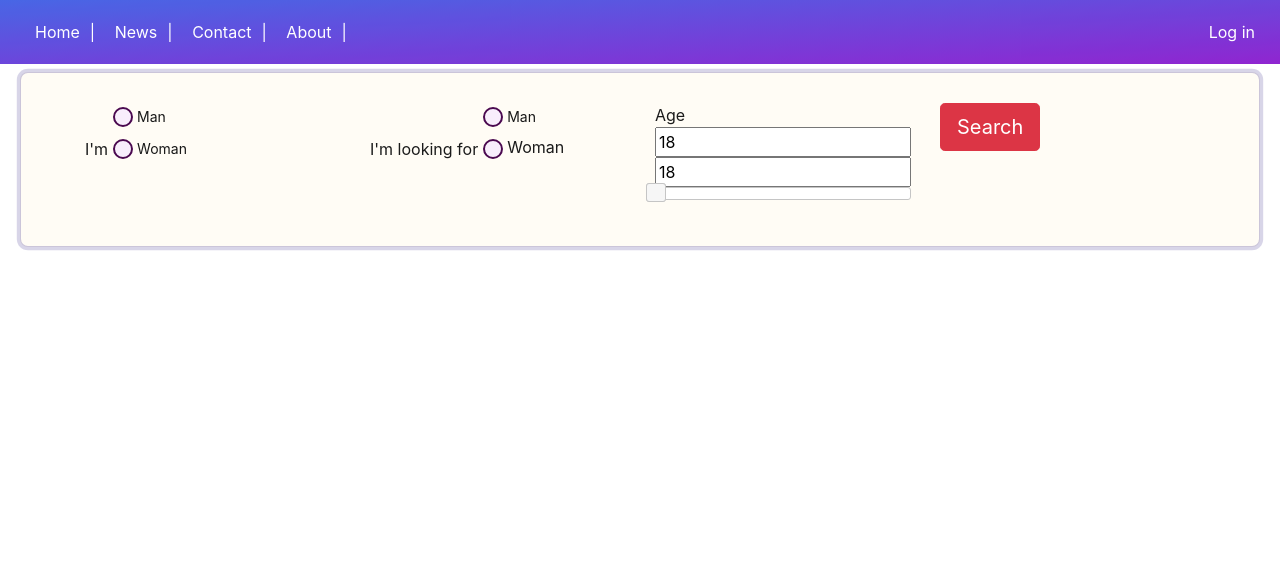
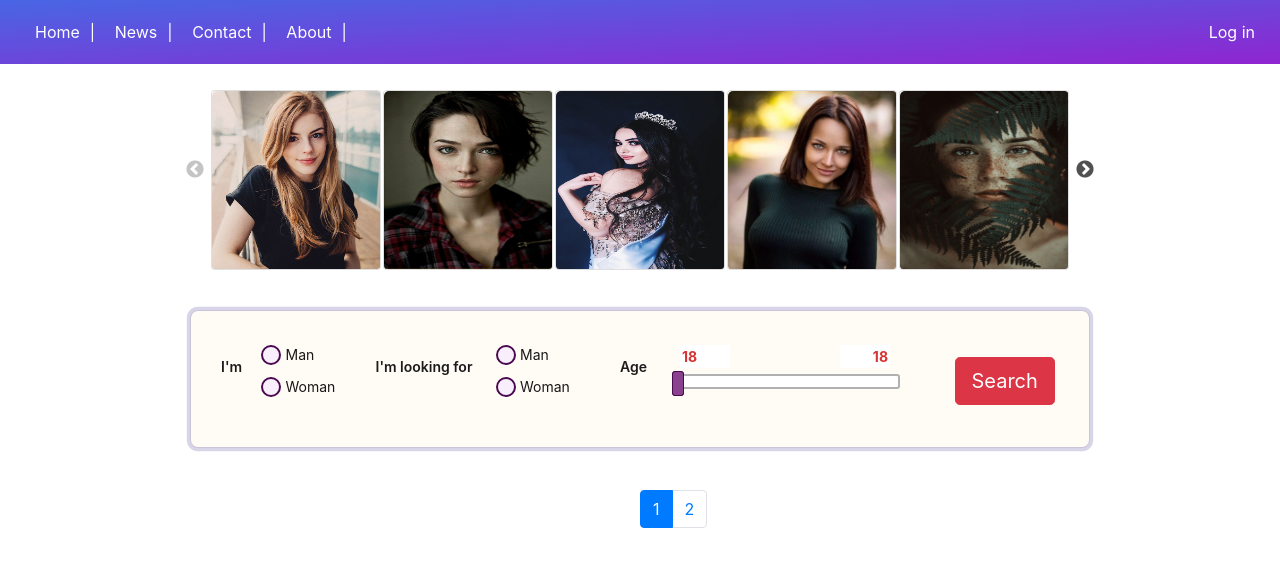
Before and after one commit to jar4i/lovoneo, a PHP site: page /search_form.php in a window 1280 px wide. Shown: the top 577 px of the page. Run offline with PHP 8.4, Linux system fonts and the light colour scheme; a user stored in the database is signed in; data comes from the database, SQL or seed files in the repository; some libraries are stand-ins or nearby versions.

Commit message:
Add style for search page

```diff
--- a/search_form.php
+++ b/search_form.php
@@ -3,11 +3,10 @@
 <title>LOVONEO | FIND YOUR LOVE</title>
 <link rel="stylesheet" href="https://cdnjs.cloudflare.com/ajax/libs/font-awesome/4.7.0/css/font-awesome.min.css"/>
 <link rel="stylesheet" href="style-search.css">
+<link rel="stylesheet" href="https://stackpath.bootstrapcdn.com/bootstrap/4.1.2/css/bootstrap.min.css" integrity="sha384-Smlep5jCw/wG7hdkwQ/Z5nLIefveQRIY9nfy6xoR1uRYBtpZgI6339F5dgvm/e9B" crossorigin="anonymous">
 <link rel="stylesheet" href="https://cdnjs.cloudflare.com/ajax/libs/jqueryui/1.12.1/jquery-ui.min.css">
 <link rel="stylesheet" type="text/css" href="slick/slick.css"/>
 <link rel="stylesheet" type="text/css" href="slick/slick-theme.css"/>
-<link rel="stylesheet" href="https://stackpath.bootstrapcdn.com/bootstrap/4.1.2/css/bootstrap.min.css" integrity="sha384-Smlep5jCw/wG7hdkwQ/Z5nLIefveQRIY9nfy6xoR1uRYBtpZgI6339F5dgvm/e9B" crossorigin="anonymous">
-<script type="text/javascript" charset="utf8" src="https://ajax.aspnetcdn.com/ajax/jQuery/jquery-2.0.3.js"></script>
 </head>
 <body>
 <header class="head fixed">
@@ -38,18 +37,15 @@
         </div>
     </div>
 </header>
-<!--
+
 <section class="section-slide">
     <div class="wrap">
         <div id="_slick-icons">
         </div>
     </div>
-</section>-->
+</section>
 <section class="section-control">
     <div class="wrap">
-        <br>
-        <br>
-        <br>
         <?php
         session_start();
             if (isset($_POST['search'])){
@@ -60,10 +56,8 @@
         ?>
         <div class="search-container">
             <form class="search rel" action="search_form.php" method="post">
-                <div class="container">
-                    <div class="row">
-                        <div class="col-md-3">
-                            <p class="inline search-text">I'm</p>
+                <div class="inline-block conter rel">
+                    <div class="inline-block search-text">I'm</div>
                     <div class="inline-block labeles-container">
                         <label class="labeles block">
                             <input class="radio radio1" type="radio" name="Radios1" id="r1-m" value="male" <?php if (isset($_POST[ 'Radios1']) && $_POST[ 'Radios1']=='male' ){echo ' checked="checked"';}?>>
@@ -71,15 +65,15 @@
                             <div class="inline-block label-r">Man</div>
                         </label>
                         <label class="labeles block">
-                                    <input class="radio d radio1" type="radio" name="Radios1" id="r1-f" value="female" <?php if (isset($_POST[ 'Radios1']) && $_POST[ 'Radios1']=='female' ){echo ' checked="checked"';}?>>
+                            <input class="radio radio1" type="radio" name="Radios1" id="r1-f" value="female" <?php if (isset($_POST[ 'Radios1']) && $_POST[ 'Radios1']=='female' ){echo ' checked="checked"';}?>>
                             <span class="inline-block radio-custom"></span>
                             <div class="inline-block label-r">Woman</div>
                         </label>
                     </div>
                 </div>
-                        <div class="col-md-3">
-                            <p class="inline search-text">I'm looking for</p>
-                            <div class="inline-block labeles-container">
+                <div class="inline-block conter conter-2 rel">
+                    <div class="inline-block search-text" >I'm looking for</div>
+                    <div class="inline-block labeles-container" id="labeles-container">
                         <label class="labeles block">
                             <input class="radio radio2" type="radio" name="Radios2" id="r2-m" value="male" <?php if (isset($_POST[ 'Radios2']) && $_POST[ 'Radios2']=='male' ){echo ' checked="checked"';}?>>
                             <span class="inline-block radio-custom"></span>
@@ -88,32 +82,29 @@
                         <label class="labeles block">
                             <input class="radio radio2" type="radio" name="Radios2" id="r2-f" value="female" <?php if (isset($_POST[ 'Radios2']) && $_POST[ 'Radios2']=='female' ){echo ' checked="checked"';}?>>
                             <span class="inline-block radio-custom"></span>
-                                    <div class="inline-block label">Woman</div>
+                            <div class="inline-block label-r">Woman</div>
                         </label>
                     </div>
                 </div>
-                        <div class="col-md-3">
-                            <div class="inline-block">Age</div>
-                            <div class="inline-block">
-                                <div class="rel">
+
+                <div class="inline-block rel conter conter-3">
+                    <div class="inline-block search-text">Age</div>
+                    <div class="inline-block slider">
                         <input type="text" class="inputs-age" name ="amount" id="amount" value="<?php echo isset($_POST['amount']) ? $_POST['amount'] : '' ?>" readonly>
                         <input type="text" class="inputs-age" name ="amount-2" id="amount-2" value="<?php echo isset($_POST['amount-2']) ? $_POST['amount-2'] : '' ?>" readonly>
-                                </div>
                         <div id="slider-range"></div>
                     </div>
                 </div>
-                        <div class="col-md-3">
-                            <div class="form-group search-btn-block">
-                                <input class="search-btn btn btn-lg btn-danger" id="search" type="submit" name="search" value="Search">
-                            </div>
-                        </div>
+                <div class="inline-block conter rel">
+                    <div class="inline-block search-btn-container">
+                        <input class="btn btn-lg btn-danger" id="search" type="submit" name="search" value="Search">
                     </div>
                 </div>
             </form>
         </div>
     </div>
 </section>
-<!--<section class="section-pages rel">
+<section class="section-pages rel">
     <div class="wrap">
         <div id="target-content" class="clearfix"></div>
         <div class="pagination_main rel">
@@ -140,7 +131,7 @@
             </ul>
         </div>
     </div>
-</section>-->
+</section>
 
 <script src="https://code.jquery.com/jquery-1.12.4.js"></script>
     <script src="https://code.jquery.com/ui/1.12.1/jquery-ui.js"></script>
@@ -207,7 +198,7 @@ $(document).ready(function(){
     <script type="text/javascript">
     $(document).ready(function(){
     	jQuery("#target-content").load("search_form_response.php?page=1");
-        jQuery("#_slick-icons").load("user_icon_1.php");
+        jQuery("#_slick-icons").load("user-icon-1-search.php");
     })
     </script>
 
--- a/search_form_response.php
+++ b/search_form_response.php
@@ -19,17 +19,16 @@ $rs_result = mysqli_query($conn, $sql);
 while ($row = mysqli_fetch_assoc($rs_result)) :
 ?>
 
-<div class="col-lg-2 col-md-2 col-sm-3 col-xs-12 card-container">
+<div class="card-container inline-block">
 	<div class="rel card">
 		<a href="personal_page.php?user_id=<?php echo $row['user_id'];?>" >
 			<img src="<?php echo $row['profile_foto']; ?>" class="card-photo">
 			<div class="small-info" >
-				  	<?php echo $row['first_name']?>,
-					  <?php echo $row['age']?>
-					  <p id="card-country"><?php echo $row['country']?></p>
+		  		<?php echo $row['first_name']?>,
+				<?php echo $row['age']?>
+		    	<p id="card-country"><?php echo $row['country']?></p>
 			</div>
 		</a>
-
 	</div>
 </div>
 
--- a/style-search.css
+++ b/style-search.css
@@ -78,9 +78,12 @@
   }
 
   /* filter*/
-
+.section-control{
+  margin-top: 20px;
+}
 .search-container{
     margin: 0 auto;
+    width: 900px;
     padding-top: 30px;
     padding-bottom: 30px;
     background: #fffcf5 !important;
@@ -90,8 +93,35 @@
     border-radius: 8px;
     color: #1b1b1b;
 }
+.search{
+  padding: 0 !important;
+  margin: 0 !important;
+}
+.conter{
+    width: 120px;
+    margin-left: 30px;
+    height: 70px;
+
+}
+.conter-2{
+    width: 210px;
+}
+.conter-3{
+  width: 290px;
+}
 .search-text{
-    vertical-align: middle;
+    position: absolute;
+    top: 15px;
+    font-size: 14px;
+    font-weight: 600;
+}
+.labeles-container{
+  position: absolute;
+  left: 40px;
+}
+#labeles-container{
+  position: absolute;
+  left: 120px;
 }
 .radio {
 	display: none !important;
@@ -133,3 +163,199 @@
 .radio:checked + .radio-custom::before {
 	border-radius: 50%;
 }
+#slider-range{
+    margin-top: 15px;
+    width: 220px;
+  }
+  #amount, #amount-2{
+    position: absolute;
+    font-size: 14px;
+    color:#d63434;
+    width: 50px;
+    top: -14px;
+  }
+  #amount{
+    left: 0;
+  }
+  #amount-2{
+    right: 10px;
+    text-align: right;
+  }
+  .inputs-age{
+    border:0;
+    font-weight:bold;
+  }
+  .slider{
+    position: absolute;
+    top: 18px;
+    left: 60px;
+  }
+ .label-r{
+    cursor: pointer !important;
+  }
+  .search-btn-container{
+    position: absolute;
+    left: 10px;
+    top: 16;
+  }
+  .search-btn{
+    font-size: 14px;
+    width: 80px;
+  }
+  .ui-slider-horizontal{
+    height: 15px !important;
+  }
+  .ui-widget.ui-widget-content{
+    border: 2px solid #b1b1b1 !important;
+  }
+  .ui-widget-header{
+    background: #f8eafd !important;
+  }
+  .ui-state-default, .ui-widget-content .ui-state-default, .ui-widget-header .ui-state-default, .ui-button, html .ui-button.ui-state-disabled:hover, html .ui-button.ui-state-disabled:active{
+    border: 1px solid #4b0a50 !important;
+    background: #88418de6 !important;
+  }
+  .ui-state-hover, .ui-widget-content .ui-state-hover, .ui-widget-header .ui-state-hover, .ui-state-focus, .ui-widget-content .ui-state-focus, .ui-widget-header .ui-state-focus, .ui-button:hover, .ui-button:focus{
+    border: 1px solid #4b0a50 !important;
+    background: #4b0a50 !important;
+    cursor: pointer;
+  }
+  .ui-state-active, .ui-widget-content .ui-state-active, .ui-widget-header .ui-state-active, a.ui-button:active, .ui-button:active, .ui-button.ui-state-active:hover{
+    border: 1px solid #3a094d !important;
+    background: #ecbffd !important;
+  }
+  .ui-slider .ui-slider-handle{
+    width: 12px !important;
+    height: 25px !important;
+  }
+  /*section_1 slider*/
+.section-slide{
+  margin-top: 100px;
+}
+.slick-slide{
+  height: 200px !important ;
+}
+.slick-dots{
+  display: none !important;
+}
+.slick-prev::before, .slick-next::before{
+  color: #181818 !important;
+  height: 100px !important;
+}
+.slick-prev, .slick-next{
+  top: 80px !important;
+}
+.slick-card-box{
+  max-width: 1200px;
+  margin: 0 auto;
+}
+
+/* users-card  */
+
+@keyframes move {
+  from {
+    bottom: -60px;
+  }
+  to {
+    bottom: 0;
+  }
+  }
+.section-pages{
+  padding-bottom:  50px;
+}
+.clearfix{
+  margin-bottom: 80px !important;
+  max-width: 900px;
+  text-align: center;
+  margin: 50 auto;
+}
+.card-container{
+  margin: 10px;
+
+}
+.card{
+  width: 170px;
+  height: 180px;
+  overflow: hidden;
+  margin: 0 auto;
+
+  animation-play-state: paused;
+}
+
+.card-photo{
+  width: 170px;
+  height: 180px;
+  border-radius: 5px;
+  z-index: 1000;
+}
+.card:hover{
+  border: 1px  solid rgba(250, 177, 255, 0.5);
+  border-radius: 5px;
+  box-shadow: 0 0 0 .2rem rgba(255, 193, 239, 0.5) !important;
+}
+.card:hover .small-info{
+  display: block;
+  transition: 2000ms;
+  animation: move  0.6s  ease-out;
+  animation-fill-mode: forwards;
+  animation-play-state: running;
+}
+.small-info{
+  display: none;
+  position: absolute;
+  bottom: 0;
+  left: 0;
+  height: 60px;
+  right: 0;
+  font-weight: 500;
+  background:#d83ea0b3;
+  color: #111010;
+  overflow: hidden;
+  font-size: 16px;
+  text-align: left;
+  padding: 10px 15px;
+}
+#card-country{
+  font-size: 10px;
+}
+.pagination_main{
+  margin-top:  50px;
+}
+.pagination{
+  position: absolute;
+  bottom: 0;
+  left: 50%;
+  right: 0;
+  margin: 0 auto;
+  text-align: center;
+  margin-bottom: 100px;
+}
+@media (max-width: 767px){
+  .card-photo, .card{
+    width: 200px;
+    height: 200px;
+  }
+}
+@media (max-width: 680px){
+  .card-photo, .card{
+    width: 170px;
+    height: 170px;
+  }
+  .small-info{
+    display: block;
+  }
+}
+@media (max-width: 575px){
+  .card-photo, .card{
+    width: 250px;
+    height: 250px;
+  }
+}
+
+/*section-slide*/
+
+.section-slide{
+  margin-top: 90px !important;
+  max-width: 900px;
+  margin: 0 auto;
+}
--- /dev/null
+++ b/user-icon-1-search.php
@@ -0,0 +1,76 @@
+<?php
+error_reporting(E_ALL | E_STRICT);
+ini_set('display_errors', 'On');
+include('connection.php');
+
+if (isset($_GET["page"])) { $page  = $_GET["page"]; } else { $page=1; };
+$start_from = ($page-1) * $limit;
+
+$sql = "SELECT TIMESTAMPDIFF(YEAR, `birth_date`, CURDATE()) AS age , first_name, user_id, last_name, details, country, city,  profile_foto FROM register_user ORDER BY rand()  ASC LIMIT $start_from, $limit";
+$rs_result = mysqli_query($conn, $sql);
+
+?>
+
+<div class="responsive slick-card-box">
+	<?php
+	while ($row = mysqli_fetch_assoc($rs_result)) :
+	?>
+		<div>
+			<div class="rel card">
+			    <a href="personal_page.php?user_id=<?php echo $row['user_id'];?>" >
+					<img src="<?php echo $row['profile_foto']; ?>" class="card-photo">
+					<div class="small-info" >
+						  	<?php echo $row['first_name']?>,
+							  <?php echo $row['age']?>
+							  <p id="card-country"><?php echo $row['country']?></p>
+					</div>
+				</a>
+			</div>
+		</div>
+	<?php
+	endwhile;
+	?>
+</div>
+
+
+
+<script type="text/javascript">
+
+   $(document).ready(function(){
+       $('.responsive').slick({
+     infinite: false,
+     autoplay: true,
+     speed: 300,
+     slidesToShow: 5,
+     slidesToScroll: 4,
+     responsive: [
+       {
+         breakpoint: 990,
+         settings: {
+           slidesToShow: 4,
+           slidesToScroll: 2,
+           infinite: true,
+           dots: true
+         }
+       },
+       {
+         breakpoint: 767,
+         settings: {
+           slidesToShow: 3,
+           slidesToScroll: 2
+         }
+       },
+       {
+         breakpoint: 576,
+         settings: {
+           slidesToShow: 1,
+           slidesToScroll: 1
+         }
+       }
+       // You can unslick at a given breakpoint now by adding:
+       // settings: "unslick"
+       // instead of a settings object
+     ]
+   });
+   });
+   </script>
```
Lines whose indentation alone changed are shown as unchanged.
